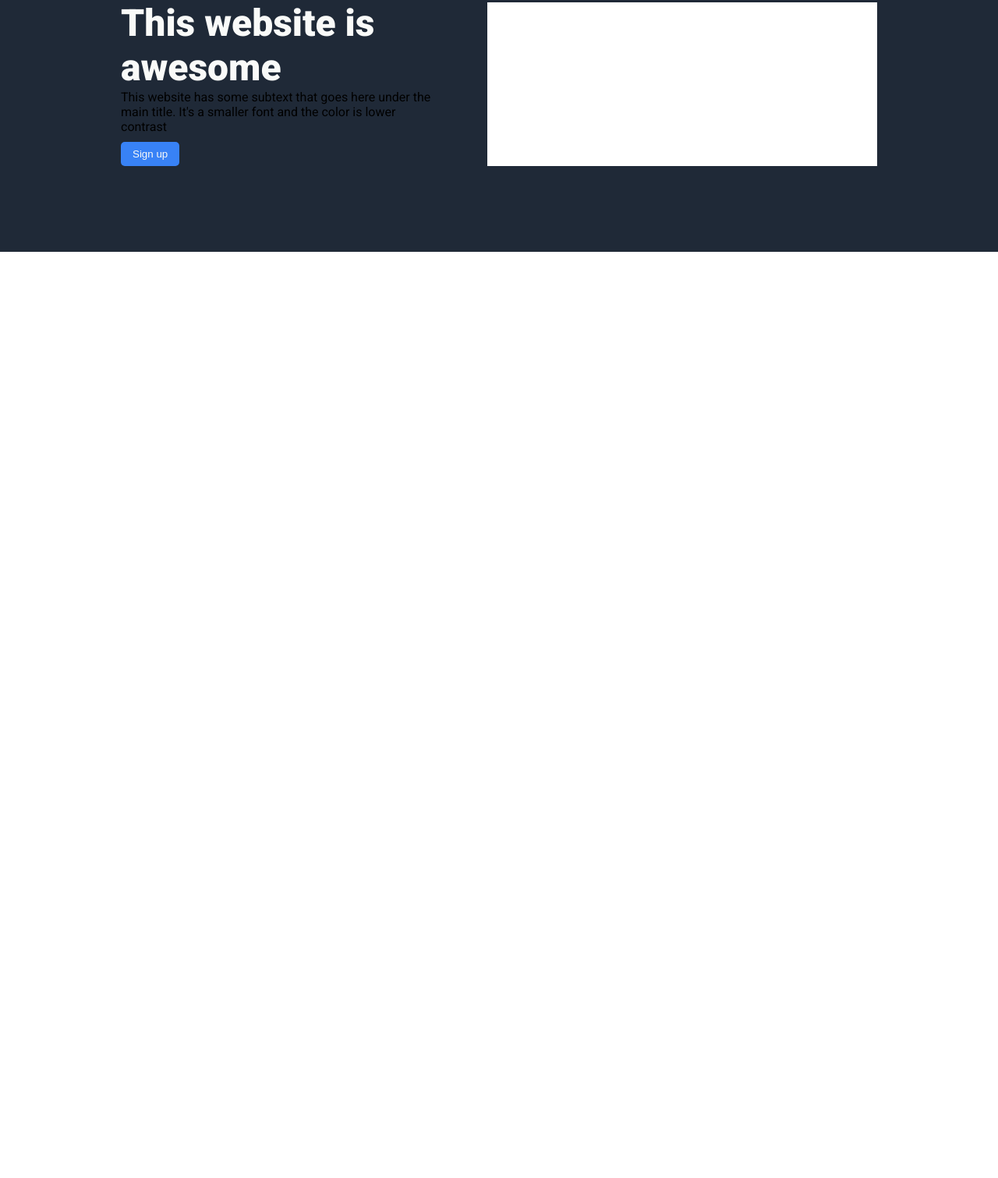
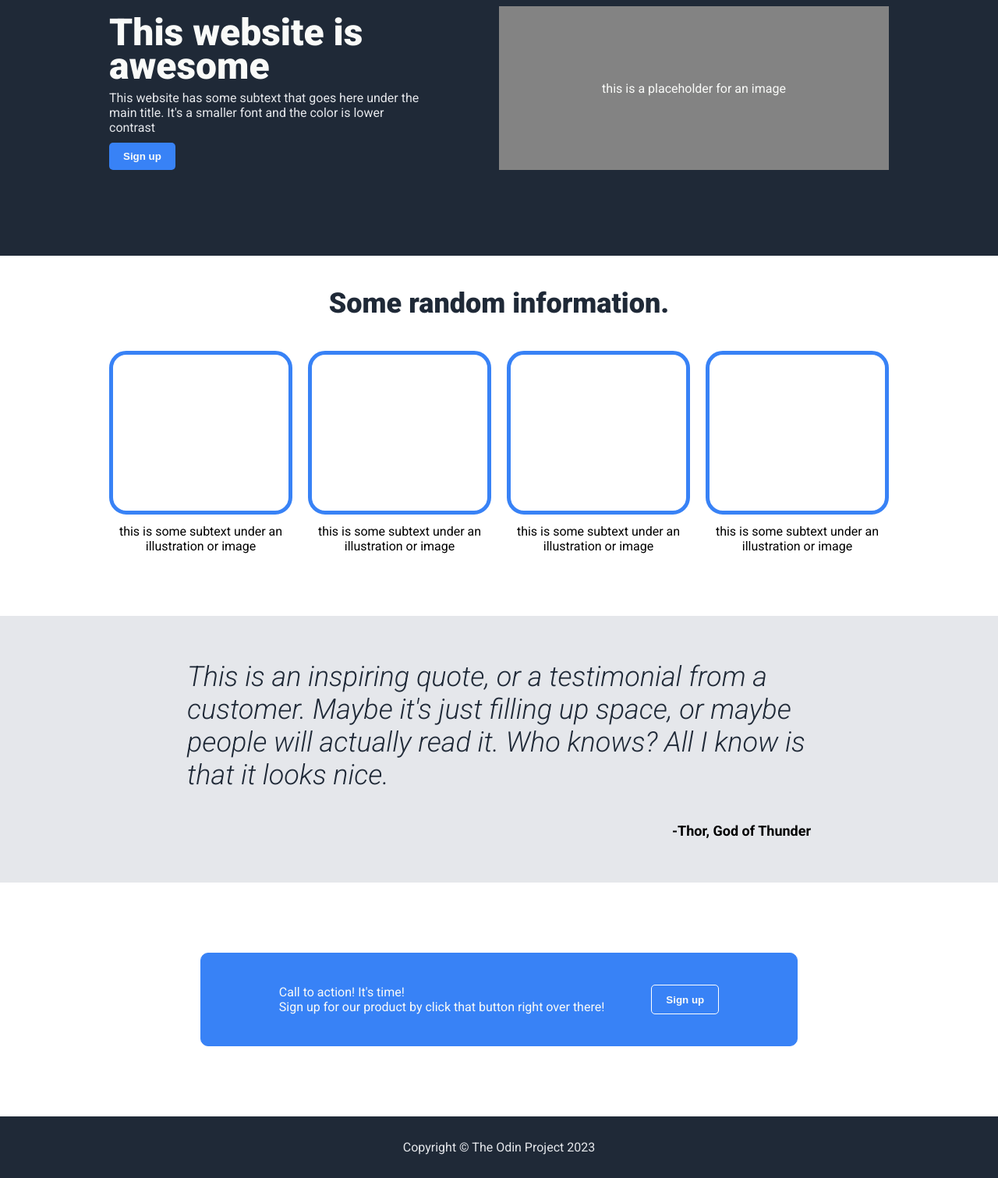
Before and after one commit to henry-2210/Odin-Flexbox, a plain HTML site: page index.html in a window 1280 px wide. Shown: the part 97-1608 px from the top of the page at 78% size. Before the commit the page ends 800 px from the top, so only its background shows below. Drawn offline with Linux system fonts and the light colour scheme.

Commit message:
lay out html and styled accordingly

```diff
--- a/index.html
+++ b/index.html
@@ -5,11 +5,10 @@
     <meta name="viewport" content="width=device-width, initial-scale=1.0" />
     <title>Odin Flexbox</title>
     <link rel="stylesheet" href="style.css" />
-
     <link rel="preconnect" href="https://fonts.googleapis.com" />
     <link rel="preconnect" href="https://fonts.gstatic.com" crossorigin />
     <link
-      href="https://fonts.googleapis.com/css2?family=Roboto:ital,wght@0,300;0,400;0,500;0,700;0,900;1,900&display=swap"
+      href="https://fonts.googleapis.com/css2?family=Roboto:ital,wght@0,300;0,400;0,500;0,700;0,900;1,300;1,900&display=swap"
       rel="stylesheet"
     />
   </head>
@@ -39,9 +38,74 @@
             <li>header link three</li>
           </ul>
 
-          <div class="img-placeholder"></div>
+          <div class="img-placeholder">this is a placeholder for an image</div>
         </div>
       </div>
     </div>
+
+    <h3>Some random information.</h3>
+    <div class="examples">
+      <div class="boxes">
+        <div class="sample-img">
+          <div class="box"></div>
+          <p class="box-desc">
+            this is some subtext under an illustration or image
+          </p>
+        </div>
+
+        <div class="sample-img">
+          <div class="box"></div>
+          <p class="box-desc">
+            this is some subtext under an illustration or image
+          </p>
+        </div>
+
+        <div class="sample-img">
+          <div class="box"></div>
+          <p class="box-desc">
+            this is some subtext under an illustration or image
+          </p>
+        </div>
+
+        <div class="sample-img">
+          <div class="box"></div>
+          <p class="box-desc">
+            this is some subtext under an illustration or image
+          </p>
+        </div>
+      </div>
+    </div>
+
+    <div class="testimonial-bg">
+      <div class="testimonial">
+        <blockquote class="test-quote">
+          This is an inspiring quote, or a testimonial from a customer. Maybe
+          it's just filling up space, or maybe people will actually read it. Who
+          knows? All I know is that it looks nice.
+        </blockquote>
+
+        <p>-Thor, God of Thunder</p>
+      </div>
+    </div>
+
+    <div class="call-bg">
+      <div class="call-box">
+        <div class="call-content">
+          <div class="left">
+            <p>Call to action! It's time!</p>
+
+            <p>
+              Sign up for our product by click that button right over there!
+            </p>
+          </div>
+
+          <button class="right">Sign up</button>
+        </div>
+      </div>
+    </div>
+
+    <div class="footer">
+      <footer>Copyright &copy; The Odin Project 2023</footer>
+    </div>
   </body>
 </html>
--- a/style.css
+++ b/style.css
@@ -11,8 +11,9 @@ button {
   background-color: #3882f6;
   border: none;
   color: #f9faf8;
-  padding: 8px 15px;
+  padding: 10px 18px;
   border-radius: 5px;
+  font-weight: bolder;
 }
 
 ul {
@@ -39,7 +40,9 @@ li {
   display: flex;
   height: 300px;
   padding-bottom: 100px;
-  gap: 70px;
+  gap: 100px;
+  padding-top: 5px;
+  flex: 0 1 auto;
 }
 
 .header-left,
@@ -68,15 +71,130 @@ li {
   font-size: 48px;
   font-weight: 900;
   color: #f9faf8;
+  line-height: 0.9;
+  margin-bottom: 10px;
 }
 
 .subtext {
   margin-bottom: 10px;
+  color: #e5e7eb;
 }
 
 .img-placeholder {
   width: 500px;
   max-height: 210px;
-  background-color: white;
+  background-color: rgb(131, 131, 131);
   flex: 1 1 0;
+  color: #f9faf8;
+  display: flex;
+  justify-content: center;
+  align-items: center;
 }
+
+.examples {
+  display: flex;
+  justify-content: center;
+  align-items: center;
+  padding: 0 150px;
+  margin-bottom: 80px;
+}
+
+.boxes {
+  display: flex;
+  gap: 20px;
+  width: 1000px;
+  flex-shrink: 0;
+}
+
+h3 {
+  margin-top: 40px;
+  font-size: 36px;
+  font-weight: 900;
+  color: #1f2937;
+  text-align: center;
+  margin-bottom: 40px;
+}
+
+.box {
+  height: 200px;
+  border: solid 5px #3882f6;
+  border-radius: 22px;
+  margin-bottom: 12px;
+}
+
+.box-desc {
+  text-align: center;
+}
+
+.testimonial-bg {
+  display: flex;
+  justify-content: center;
+  align-items: center;
+  width: auto;
+  height: 302px;
+  background-color: #e5e7eb;
+  padding: 20px 150px;
+}
+
+.testimonial {
+  display: flex;
+  flex-direction: column;
+}
+
+.test-quote {
+  font-size: 36px;
+  font-style: italic;
+  font-weight: lighter;
+  color: #1f2937;
+  max-width: 800px;
+  min-width: 800px;
+  flex-shrink: 0;
+  margin-bottom: 40px;
+}
+
+.testimonial p {
+  align-self: flex-end;
+  font-size: 18px;
+  font-weight: bold;
+}
+
+.call-bg {
+  display: flex;
+  justify-content: center;
+  align-items: center;
+  height: 300px;
+  width: auto;
+}
+
+.call-box {
+  background-color: #3882f6;
+  padding: 40px 100px;
+  border: #3882f6 1px solid;
+  border-radius: 10px;
+  display: flex;
+  justify-content: center;
+  align-items: center;
+}
+
+.call-content {
+  display: flex;
+  gap: 60px;
+}
+
+.left {
+  color: #f9faf8;
+}
+
+.right {
+  border: 1px solid white;
+  border-radius: 5px;
+}
+
+.footer {
+  background-color: #1f2937;
+  padding: 30px;
+  display: flex;
+  justify-content: center;
+  align-items: center;
+  color: #e5e7eb;
+}
```
